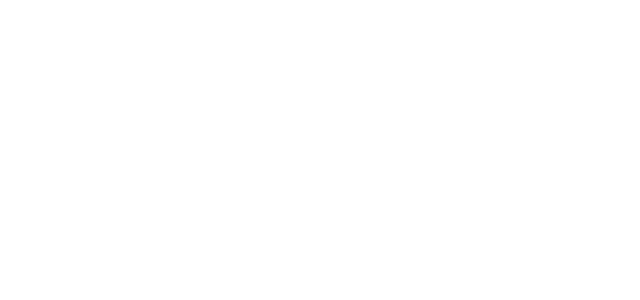
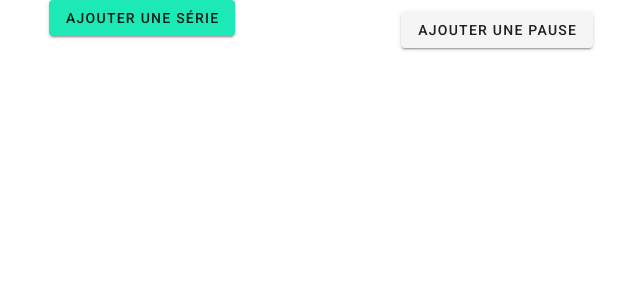
Before and after one commit to GlevDev/Chrono-muscu, a Nuxt app: page / in a window 1280 px wide. Shown: the top 300 px of the page, without its empty margins (251-891 px from the left). Built offline with nearby package versions, Linux system fonts and the light colour scheme.

Commit message:
construction home + boite dialogue série

```diff
--- /dev/null
+++ b/components/SelectSerie.vue
@@ -0,0 +1,66 @@
+<template>
+  <v-row justify="center">
+    <v-dialog v-model="dialog" persistent>
+      <template v-slot:activator="{on}">
+        <v-btn color="teal accent-3" v-on="on" @click="startChrono">Ajouter une série</v-btn>
+      </template>
+      <v-card><v-card-title>Lancement d'une série</v-card-title>
+        <v-card-text class="text-center chrono my-3">{{showChrono}}</v-card-text>
+        <v-card-actions>
+          <v-btn @click="setPause" v-if="!isPause" color="red lighten-2">Pause / Arrêt</v-btn>
+          <v-btn @click="startChrono" v-if="isPause" color="green lighten-2">Reprendre</v-btn>
+          <v-btn @click="finishSet" :disabled="!isPause" color="blue darken-1">Finir la série</v-btn>
+        </v-card-actions>
+      </v-card>
+
+    </v-dialog>
+  </v-row>
+</template>
+
+<script>
+export default {
+  data() {
+    return {
+      dialog: false,
+      chrono: 0,
+      isPause: false,
+      intervalID: ''
+    };
+  },
+
+  methods: {
+    startChrono() {
+      this.isPause = false;
+      this.intervalID = setInterval(() => {
+        this.chrono += 1;
+      }, 1000)
+    },
+
+    setPause() {
+      this.isPause = true;
+      clearInterval(this.intervalID);
+    },
+
+    finishSet() {
+      this.dialog = false;
+      this.chrono = 0;
+      this.isPause = false;
+    }
+  },
+
+  computed: {
+    showChrono() {
+      let minute;
+      Math.floor(this.chrono / 60) > 0 ? minute = (Math.floor(this.chrono / 60))+'\'' : minute = '';
+      let seconde = this.chrono % 60+'\"';
+      return minute+seconde;
+    }
+  }
+};
+</script>
+
+<style>
+.chrono {
+  font-size: 3rem;
+}
+</style>
--- a/layouts/default.vue
+++ b/layouts/default.vue
@@ -1,7 +1,7 @@
 <template>
-  <div>
+  <v-app>
     <nuxt />
-  </div>
+  </v-app>
 </template>
 
 <style>
--- a/pages/index.vue
+++ b/pages/index.vue
@@ -1,16 +1,23 @@
 <template>
   <v-container>
-    <v-row>
-      <v-col>
-
+    <v-row justify="center">
+      <v-col cols="5">
+        <SelectSerie />
+      </v-col>
+      <v-col cols="5">
+        <v-btn>Ajouter une pause</v-btn>
       </v-col>
     </v-row>
   </v-container>
 </template>
 
 <script>
+import SelectSerie from '~/components/SelectSerie'
+
 export default {
-
+  components: {
+    SelectSerie
+  }
 }
 </script>
 
```
